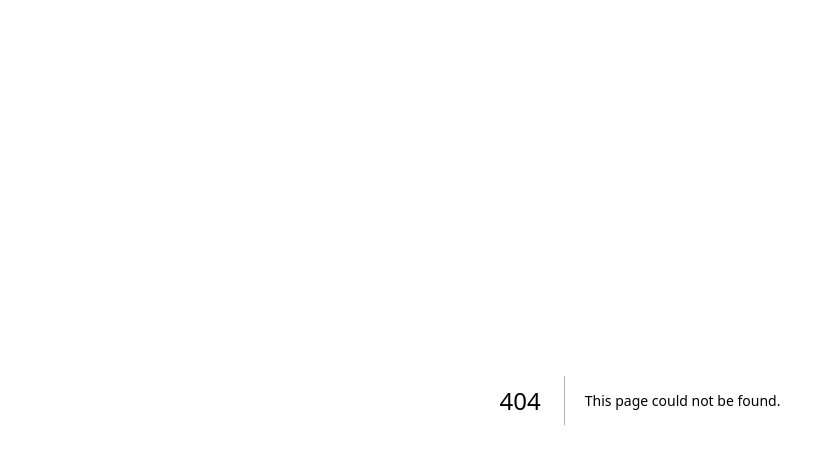
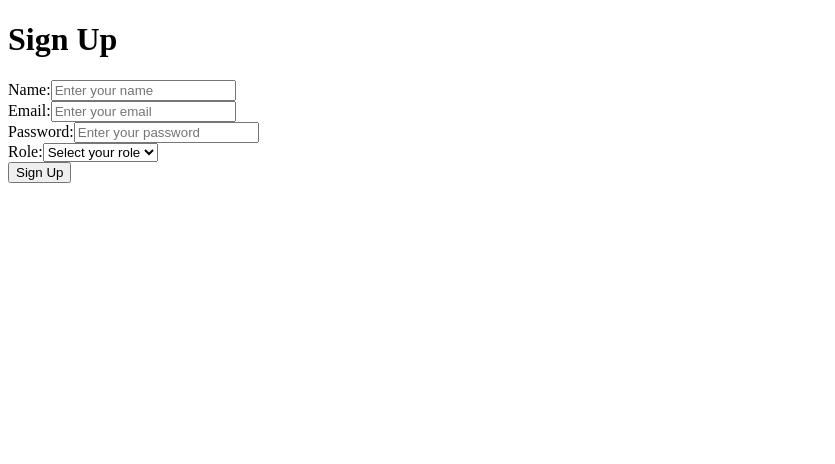
Before and after one commit to ahmedzzyy/evento-io, a Next.js app in the folder frontend/: page /auth/signup in a window 1280 px wide. Before the commit this address had no page. Shown: the top 464 px of the page, without its empty margins (0-835 px from the left). Built offline with nearby package versions, Linux system fonts and the light colour scheme.

Commit message:
Signup Form created

```diff
--- /dev/null
+++ b/frontend/pages/auth/signup.js
@@ -0,0 +1,87 @@
+import { useForm } from 'react-hook-form';
+import { useRouter } from 'next/router';
+import { useState } from 'react';
+
+const Signup = () => {
+  const { register, handleSubmit, formState: { errors } } = useForm();
+  const router = useRouter();
+  const [errorMsg, setErrorMsg] = useState('');
+
+  const onSubmit = async (data) => {
+    try {
+      const res = await fetch('/api/auth/register', {
+        method: 'POST',
+        headers: {
+          'Content-Type': 'application/json',
+        },
+        body: JSON.stringify(data),
+      });
+
+      const response = await res.json();
+
+      if (res.ok) {
+        // Redirect to login after successful signup
+        router.push('/auth/login');
+      } else {
+        // Display error if signup fails
+        setErrorMsg(response.msg || 'Signup failed');
+      }
+    } catch (error) {
+      console.error('Error signing up:', error);
+      setErrorMsg('An unexpected error occurred. Please try again.');
+    }
+  };
+
+  return (
+    <div>
+      <h1>Sign Up</h1>
+      <form onSubmit={handleSubmit(onSubmit)}>
+        <div>
+          <label>Name:</label>
+          <input
+            type="text"
+            {...register('username', { required: 'Name is required' })}
+            placeholder="Enter your name"
+          />
+          {errors.name && <p>{errors.name.message}</p>}
+        </div>
+
+        <div>
+          <label>Email:</label>
+          <input
+            type="email"
+            {...register('email', { required: 'Email is required' })}
+            placeholder="Enter your email"
+          />
+          {errors.email && <p>{errors.email.message}</p>}
+        </div>
+
+        <div>
+          <label>Password:</label>
+          <input
+            type="password"
+            {...register('password', { required: 'Password is required' })}
+            placeholder="Enter your password"
+          />
+          {errors.password && <p>{errors.password.message}</p>}
+        </div>
+
+        <div>
+          <label>Role:</label>
+          <select {...register('role', { required: 'Role is required' })}>
+            <option value="">Select your role</option>
+            <option value="attendee">Attendee</option>
+            <option value="organizer">Organizer</option>
+          </select>
+          {errors.role && <p>{errors.role.message}</p>}
+        </div>
+
+        <button type="submit">Sign Up</button>
+
+        {errorMsg && <p style={{ color: 'red' }}>{errorMsg}</p>}
+      </form>
+    </div>
+  );
+};
+
+export default Signup;
```
